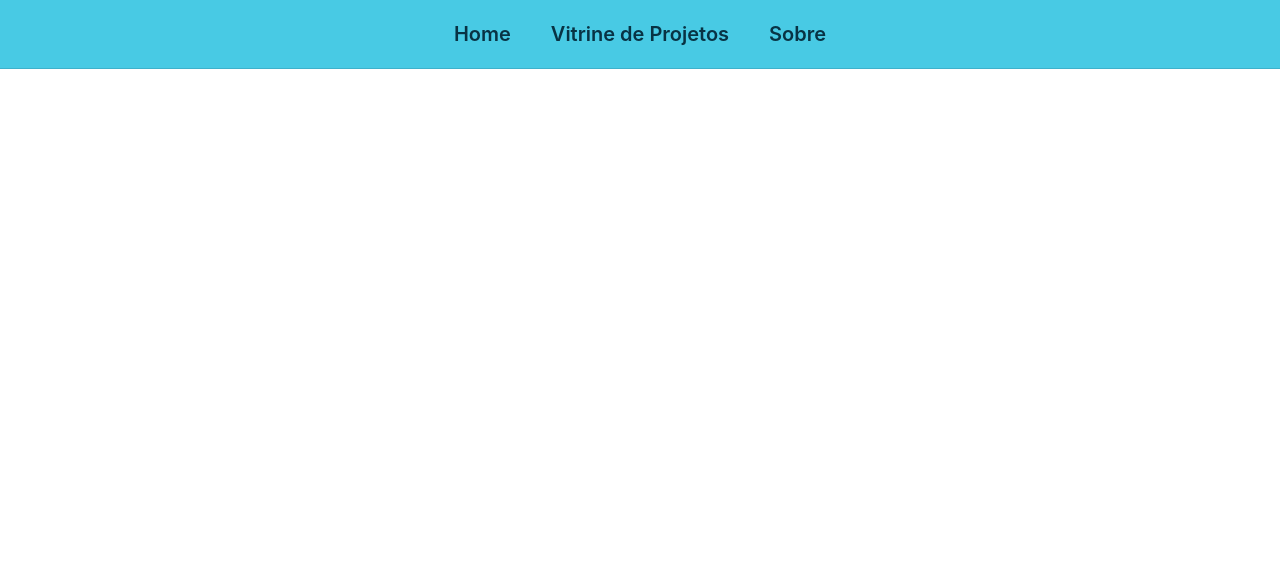
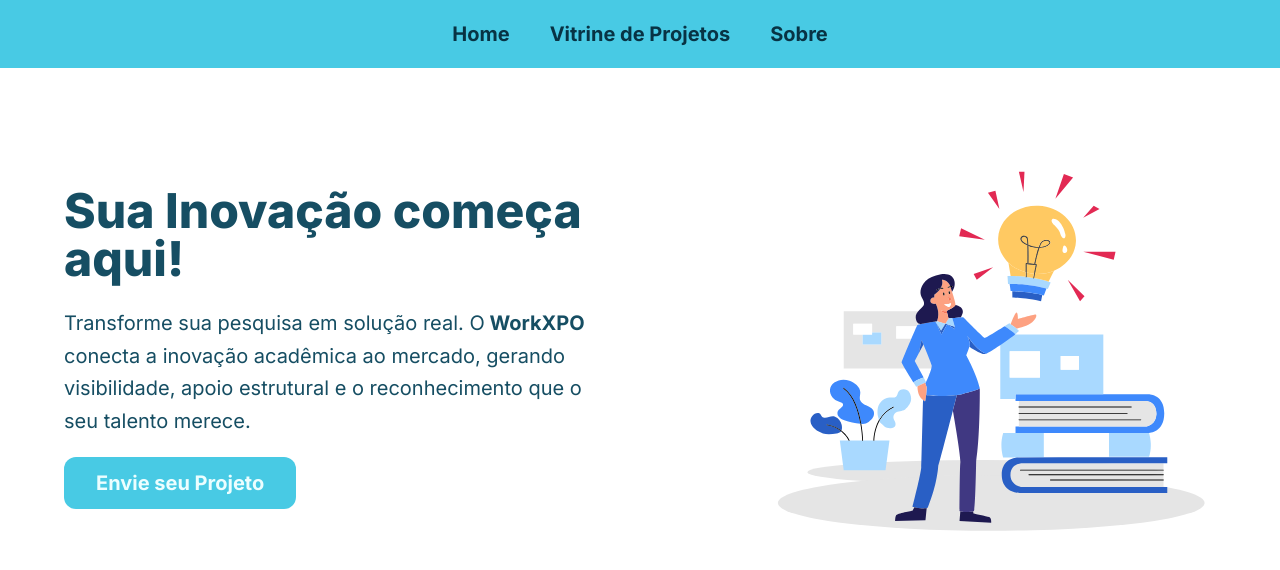
Before and after one commit to WorkXPO-Org/WorkXPO, a React (Vite) app in the folder frontend/: page / in a window 1280 px wide. Shown: the top 570 px of the page. Built offline with nearby package versions, Linux system fonts and the light colour scheme.

Commit message:
feat: finalized hero component on home

```diff
--- a/frontend/index.html
+++ b/frontend/index.html
@@ -5,6 +5,13 @@
     <meta name="viewport" content="width=device-width, initial-scale=1.0" />
     <link rel="stylesheet" href="/src/style.css" />
     <title>WorkXPO</title>
+
+    <link rel="preconnect" href="https://fonts.googleapis.com" />
+    <link rel="preconnect" href="https://fonts.gstatic.com" crossorigin />
+    <link
+      href="https://fonts.googleapis.com/css2?family=Inter:ital,opsz,wght@0,14..32,100..900;1,14..32,100..900&display=swap"
+      rel="stylesheet"
+    />
   </head>
   <body>
     <div id="root"></div>
--- a/frontend/src/App.jsx
+++ b/frontend/src/App.jsx
@@ -1,10 +1,10 @@
-import Header from "./components/Header";
+import HomeComponent from "./components/Home/HomeComponent";
 import './style.css'
 
 function App() {
   return (
     <>
-      <Header></Header>
+      <HomeComponent />
     </>
   );
 }
--- a/frontend/src/components/Header.jsx
+++ b/frontend/src/components/Header.jsx
@@ -6,9 +6,9 @@
   ];
 
   return (
-    <header className="bg-primary p-5 border-b border-dark/20">
+    <header className="bg-primary p-5 border-dark/20">
       <nav>
-        <ul className="flex flex-row justify-center gap-10 text-xl font-semibold text-text-main">
+        <ul className="flex flex-row justify-center gap-10 text-xl font-bold text-text-main">
           {MENU_ITEMS.map((item) => (
             <li key={item}>
               <a href={item.path} className="hover:text-dark transition-colors">
--- /dev/null
+++ b/frontend/src/components/Home/Hero.jsx
@@ -0,0 +1,31 @@
+export default function Hero() {
+  const innovationImage = "idea.svg";
+
+  return (
+    <section className="flex flex-row items-center justify-between mx-auto max-w-6xl min-h-[70vh] gap-10">
+      <div className="flex-1">
+        <h1 className="text-5xl font-extrabold text-dark mb-6">
+          Sua Inovação começa aqui!
+        </h1>
+        <p className="text-xl text-dark max-w-xl leading-relaxed mb-5">
+          Transforme sua pesquisa em solução real. O
+          <span className="font-bold"> WorkXPO</span> conecta a inovação
+          acadêmica ao mercado, gerando visibilidade, apoio estrutural e o
+          reconhecimento que o seu talento merece.
+        </p>
+
+        <button className="bg-primary text-xl text-text-light px-8 py-3 rounded-xl font-bold hover:bg-dark transition-all">
+          <a href="/subbmit-project">Envie seu Projeto</a>
+        </button>
+      </div>
+
+      <div className="flex flex-1 justify-end">
+        <img
+          src={innovationImage}
+          alt="Women surprised holding a light bulb with lights comming off of it like an idea"
+          className="w-full max-w-md object-contain"
+        />
+      </div>
+    </section>
+  );
+}
--- a/frontend/src/components/Home/Home.jsx
+++ /dev/null
@@ -1,3 +0,0 @@
-export default function Home() {
-
-}
--- /dev/null
+++ b/frontend/src/components/Home/HomeComponent.jsx
@@ -0,0 +1,11 @@
+import Header from "../Header";
+import Hero from "./Hero";
+
+export default function Home() {
+  return (
+    <>
+      <Header />
+      <Hero />
+    </>
+  );
+}
--- a/frontend/src/style.css
+++ b/frontend/src/style.css
@@ -1,6 +1,9 @@
 @import "tailwindcss";
 
 @theme {
+  --font-sans: "Inter", ui-sans-serif, system-ui;
+  --font-serif: "Playfair Display", serif;
+
   --color-primary: #48cae4;
   --color-secondary: #ecfeff;
   --color-accent: #22d3ee;
```
Also changed, not shown: frontend/public/idea.svg (added), frontend/src/components/Home/AboutProject.jsx (added).
